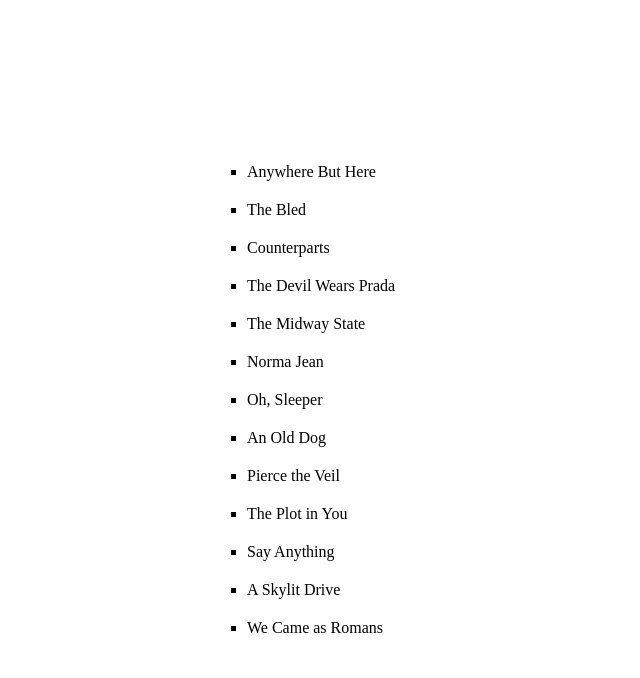
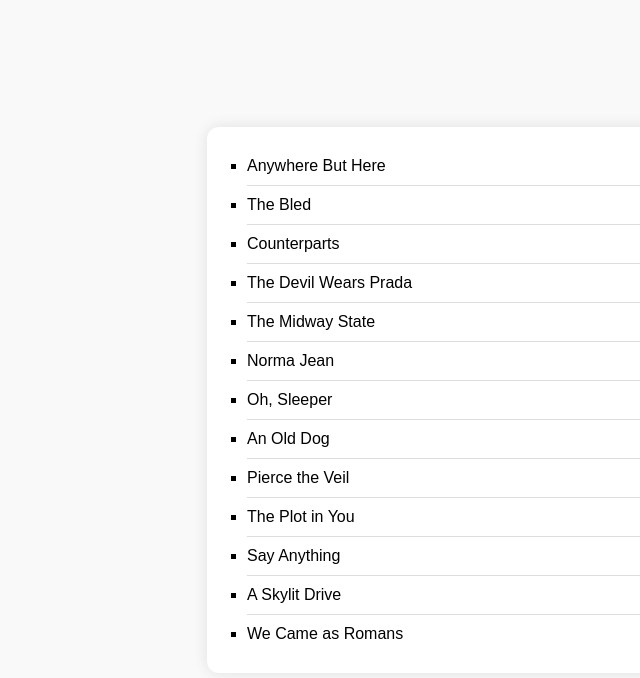
Before and after one commit to acciojob/sorting-articles-abhisheksi-ngh, a website: page main.html in a window 1280 px wide. Shown: the whole page, without its empty margins (193-833 px from the left). Drawn offline with Linux system fonts and the light colour scheme.

Commit message:
update 6

```diff
--- a/styles.css
+++ b/styles.css
@@ -1,20 +1,27 @@
-
-body{
+body {
     display: flex;
     justify-content: center;
     align-items: center;
     height: 100vh;
     margin: 0;
+    background-color: #f9f9f9;
+    font-family: Arial, sans-serif;
+  }
 
-}
-ul#band{
+  ul#band {
     list-style-type: square;
-    padding: 20px 60px;
+    padding: 20px 40px;
+    background-color: #fff;
+    border-radius: 12px;
+    box-shadow: 0 0 15px rgba(0,0,0,0.1);
     width: 400px;
-}
-ul#band li{
+  }
+
+  ul#band li {
     padding: 10px 0;
-}
-ul#band li:last-child{
+    border-bottom: 1px solid #ddd;
+  }
+
+  ul#band li:last-child {
     border-bottom: none;
-}
+  }
```
